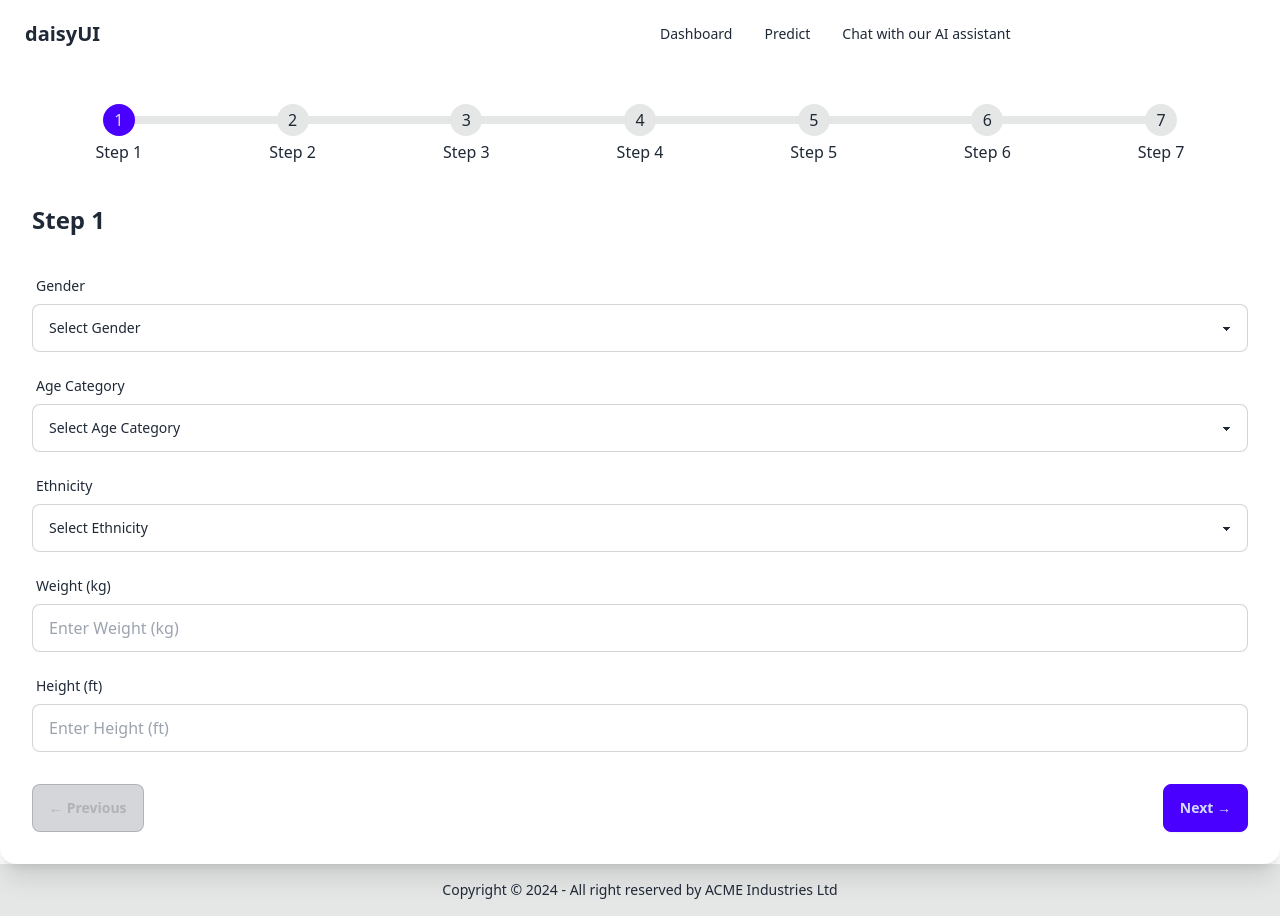
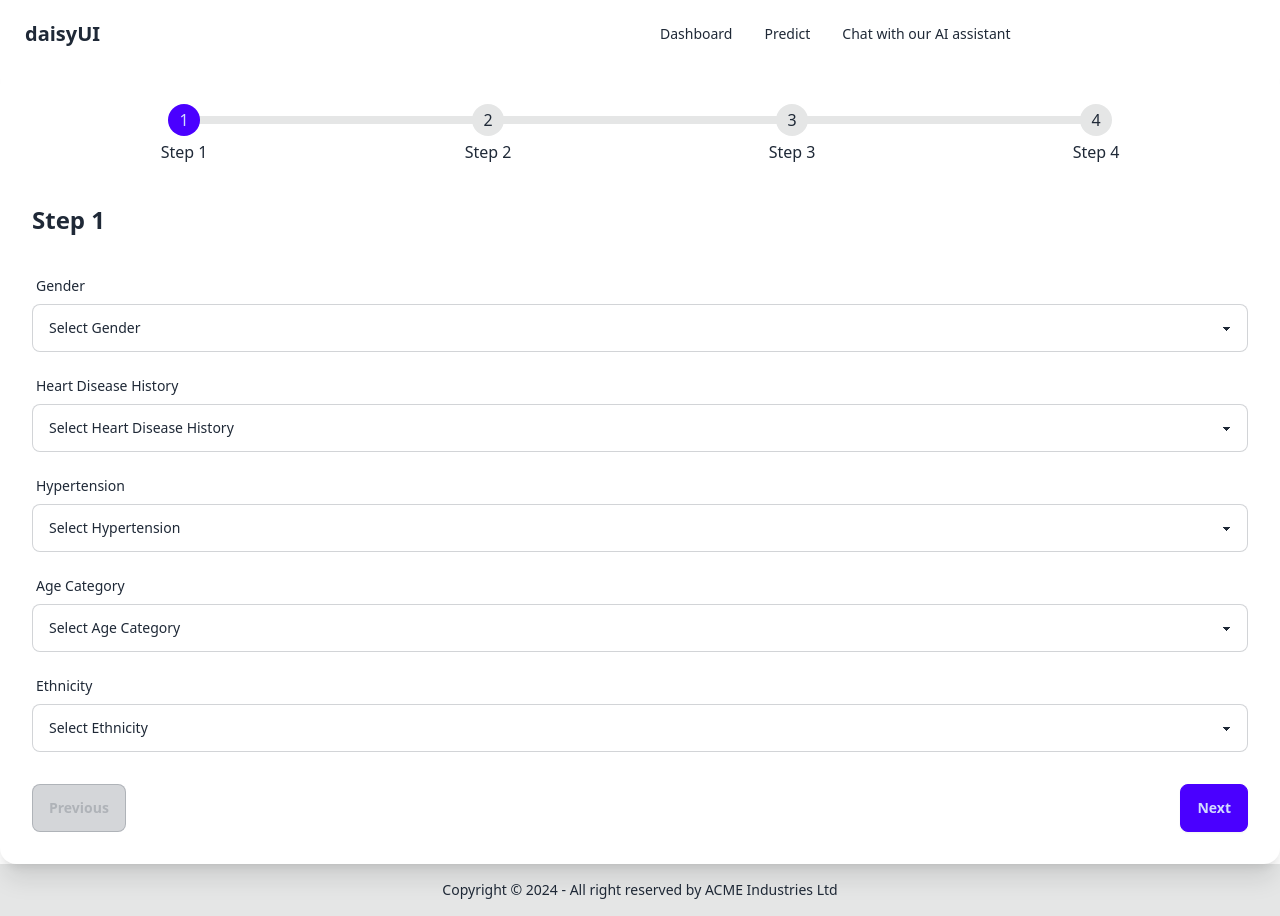
Before and after one commit to Visheshpgowda/disease-prediction-app, a React (Vite) app in the folder frontend/disease_prediction/: page /predict in a window 1280 px wide. Built offline with nearby package versions, Linux system fonts and the light colour scheme.

Commit message:
Update Predict.jsx

```diff
--- a/frontend/disease_prediction/src/components/Predict/Predict.jsx
+++ b/frontend/disease_prediction/src/components/Predict/Predict.jsx
@@ -1,68 +1,74 @@
 import React, { useState } from 'react';
+import axios from 'axios';
+
+const API_BASE_URL = 'http://localhost:5000';
 
 const Predict = () => {
     const [step, setStep] = useState(1);
     const [formData, setFormData] = useState({});
     const [errors, setErrors] = useState({});
+    const [isSubmitting, setIsSubmitting] = useState(false);
+    const [predictions, setPredictions] = useState({});
+    const [currentPrediction, setCurrentPrediction] = useState('');
 
     const formFields = {
         1: [
             { name: "Gender", label: "Gender", type: "select", options: ["Male", "Female"] },
+            { name: "HeartDisease", label: "Heart Disease History", type: "select", options: ["Yes", "No"] },
+            { name: "Hypertension", label: "Hypertension", type: "select", options: ["Yes", "No"] },
             {
                 name: "AgeCategory", label: "Age Category", type: "select",
                 options: ["0-9", "10-19", "20-24", "25-59", "60 or older"]
             },
             {
-                name: "ETHNICITY", label: "Ethnicity", type: "select",
+                name: "Ethnicity", label: "Ethnicity", type: "select",
                 options: ["Caucasian", "African American", "Asian", "Other"]
-            },
-            { name: "WeightInKilograms", label: "Weight (kg)", type: "number" },
-            { name: "HeightInFeet", label: "Height (ft)", type: "number" }
+            }
         ],
         2: [
+            { name: "WeightInKilograms", label: "Weight (kg)", type: "number" },
+            { name: "HeightInMeters", label: "Height (m)", type: "number" },
             { name: "BMI", label: "BMI", type: "number" },
-            { name: "BloodGlucoseLevel", label: "Blood Glucose Level", type: "number" },
-            { name: "HbA1cLevel", label: "HbA1c Level", type: "number" },
-            { name: "ChestScan", label: "Chest Scan", type: "select", options: ["Yes", "No"] },
-            {
-                name: "GeneralHealth", label: "General Health", type: "select",
-                options: ["Excellent", "Very good", "Good", "Fair", "Poor"]
-            }
+            { name: "blood_glucose_level", label: "Blood Glucose Level", type: "number" },
+            { name: "HbA1c_level", label: "HbA1c Level", type: "number" }
         ],
         3: [
-            { name: "SmokingStatus", label: "Smoking Status", type: "select", options: ["Current", "Former", "Never"] },
+            { name: "SmokerStatus", label: "Smoking Status", type: "select", options: ["Never smoked", "smokes", "Former smoker"] },
             { name: "AlcoholConsumption", label: "Alcohol Consumption", type: "select", options: ["Yes", "No"] },
-            { name: "PhysicalActivity", label: "Physical Activity (hours/week)", type: "number" }
+            { name: "PhysicalActivity", label: "Physical Activity (hours/week)", type: "number" },
+            { name: "SleepHours", label: "Sleep Hours (per night)", type: "number" }
         ],
         4: [
-            { name: "SleepHours", label: "Sleep Hours (per night)", type: "number" },
-            { name: "DietType", label: "Diet Type", type: "select", options: ["Vegetarian", "Non-Vegetarian", "Vegan"] }
-        ],
-        5: [
-            { name: "PollutionExposure", label: "Pollution Exposure", type: "select", options: ["Low", "Moderate", "High"] },
-            { name: "HousingCondition", label: "Housing Condition", type: "select", options: ["Good", "Average", "Poor"] }
-        ],
-        6: [
-            { name: "SymptomDuration", label: "Symptom Duration (days)", type: "number" },
-            { name: "PainSeverity", label: "Pain Severity", type: "select", options: ["None", "Mild", "Moderate", "Severe"] }
-        ],
-        7: [
-            { name: "FamilySupport", label: "Family Support", type: "select", options: ["Excellent", "Good", "Fair", "Poor"] },
-            { name: "EconomicStatus", label: "Economic Status", type: "select", options: ["High", "Medium", "Low"] }
+            { name: "ChestPain", label: "Chest Pain", type: "select", options: ["Yes", "No"] },
+            { name: "Breathlessness", label: "Breathlessness", type: "select", options: ["Yes", "No"] },
+            { name: "Fatigue", label: "Fatigue", type: "select", options: ["Yes", "No"] },
+            { name: "StressLevel", label: "Stress Level", type: "select", options: ["Low", "Medium", "High"] }
         ]
     };
 
     const totalSteps = Object.keys(formFields).length;
 
     const handleInputChange = (e) => {
-        setFormData({
+        const { name, value } = e.target;
+        let updatedFormData = {
             ...formData,
-            [e.target.name]: e.target.value
+            [name]: value
+        };
+
+        if (name === "WeightInKilograms" || name === "HeightInMeters") {
+            const weight = name === "WeightInKilograms" ? Number(value) : Number(formData.WeightInKilograms);
+            const height = name === "HeightInMeters" ? Number(value) : Number(formData.HeightInMeters);
+
+            if (weight && height) {
+                updatedFormData.BMI = (weight / (height * height)).toFixed(2);
+            }
+        }
+
+        setFormData(updatedFormData);
+        setErrors({
+            ...errors,
+            [name]: ""
         });
-        setErrors((prevErrors) => ({
-            ...prevErrors,
-            [e.target.name]: ""
-        }));
     };
 
     const validateFields = () => {
@@ -91,30 +97,132 @@ const Predict = () => {
         }
     };
 
-    const handleSubmit = () => {
-        if (validateFields()) {
-            console.log('Submitted data:', formData);
-            alert("Form submitted successfully!");
+    const predictDisease = async (disease) => {
+        setCurrentPrediction(disease);
+        const endpoint = {
+            'Heart Disease': '/heartpredict',
+            'Diabetes': '/diabetespredict',
+            'Stroke': '/strokepredict',
+            'Asthma': '/asthmapredict'
+        }[disease];
+
+        try {
+            const response = await axios.post(`${API_BASE_URL}${endpoint}`, formData);
+            setPredictions(prev => ({
+                ...prev,
+                [disease]: {
+                    prediction: response.data.prediction === 1 ? "Positive" : "Negative",
+                    probability: response.data.probability
+                }
+            }));
+        } catch (error) {
+            console.error(`Error predicting ${disease}:`, error);
+            setPredictions(prev => ({
+                ...prev,
+                [disease]: {
+                    error: true,
+                    message: error.response?.data?.error || 'Prediction failed'
+                }
+            }));
         }
     };
 
-    const getStepColor = (stepNumber) => {
-        if (stepNumber < step) return "step-primary";
-        if (stepNumber === step) return "step-primary";
-        return "";
+    const handleSubmit = async () => {
+        if (validateFields()) {
+            setIsSubmitting(true);
+
+            const diseases = ['Heart Disease', 'Diabetes', 'Stroke', 'Asthma'];
+
+            for (const disease of diseases) {
+                await predictDisease(disease);
+                await new Promise(resolve => setTimeout(resolve, 1000));
+            }
+
+            setIsSubmitting(false);
+        }
     };
+
+    if (isSubmitting) {
+        return (
+            <div className="card w-full bg-base-100 shadow-xl h-screen">
+                <div className="card-body items-center text-center">
+                    <h2 className="card-title text-2xl mb-6">Analyzing Your Health Data</h2>
+                    <div className="space-y-6">
+                        {['Heart Disease', 'Diabetes', 'Stroke', 'Asthma'].map((disease) => (
+                            <div key={disease} className="flex items-center space-x-4">
+                                {currentPrediction === disease ? (
+                                    <span className="loading loading-spinner loading-md"></span>
+                                ) : predictions[disease] ? (
+                                    <div className="badge badge-success">✓</div>
+                                ) : (
+                                    <div className="badge badge-ghost">•</div>
+                                )}
+                                <span className="text-lg">
+                                    {disease} Analysis
+                                    {predictions[disease] && (
+                                        <span className="ml-2 text-success">Complete!</span>
+                                    )}
+                                </span>
+                            </div>
+                        ))}
+                    </div>
+                </div>
+            </div>
+        );
+    }
+
+    if (Object.keys(predictions).length > 0) {
+        return (
+            <div className="card w-full bg-base-100 shadow-xl">
+                <div className="card-body">
+                    <h2 className="card-title text-2xl mb-6">Prediction Results</h2>
+                    <div className="grid gap-4 md:grid-cols-2">
+                        {Object.entries(predictions).map(([disease, result]) => (
+                            <div key={disease} className={`alert ${result.prediction === "Positive" ? "alert-error" : "alert-success"}`}>
+                                <div>
+                                    <h3 className="font-bold">{disease}</h3>
+                                    {result.error ? (
+                                        <div className="text-error">
+                                            {result.message}
+                                        </div>
+                                    ) : (
+                                        <div className="text-sm">
+                                            Result: {result.prediction}
+                                            {result.probability && (
+                                                <div>Probability: {(result.probability * 100).toFixed(1)}%</div>
+                                            )}
+                                        </div>
+                                    )}
+                                </div>
+                            </div>
+                        ))}
+                    </div>
+                    <button
+                        onClick={() => {
+                            setIsSubmitting(false);
+                            setPredictions({});
+                            setStep(1);
+                            setFormData({});
+                        }}
+                        className="btn btn-primary mt-6 w-full"
+                    >
+                        Start New Prediction
+                    </button>
+                </div>
+            </div>
+        );
+    }
 
     return (
         <div className="card w-full bg-base-100 shadow-xl">
             <div className="card-body">
                 <ul className="steps steps-horizontal w-full mb-8">
-                    {Object.keys(formFields).map((stepNum) => (
+                    {Array.from({ length: totalSteps }).map((_, idx) => (
                         <li
-                            key={stepNum}
-                            className={`step ${getStepColor(parseInt(stepNum))}`}
-                            data-content={stepNum}
+                            key={idx}
+                            className={`step ${idx + 1 <= step ? 'step-primary' : ''}`}
                         >
-                            Step {stepNum}
+                            Step {idx + 1}
                         </li>
                     ))}
                 </ul>
@@ -149,10 +257,13 @@ const Predict = () => {
                                     value={formData[field.name] || ''}
                                     className="input input-bordered w-full"
                                     placeholder={`Enter ${field.label}`}
+                                    step="any"
                                 />
                             )}
                             {errors[field.name] && (
-                                <p className="text-red-500 text-sm mt-1">{errors[field.name]}</p>
+                                <label className="label">
+                                    <span className="label-text-alt text-error">{errors[field.name]}</span>
+                                </label>
                             )}
                         </div>
                     ))}
@@ -164,7 +275,7 @@ const Predict = () => {
                         disabled={step === 1}
                         className="btn btn-outline"
                     >
-                        ← Previous
+                        Previous
                     </button>
 
                     {step === totalSteps ? (
@@ -172,14 +283,14 @@ const Predict = () => {
                             onClick={handleSubmit}
                             className="btn btn-primary"
                         >
-                            Submit →
+                            Submit
                         </button>
                     ) : (
                         <button
                             onClick={nextStep}
                             className="btn btn-primary"
                         >
-                            Next →
+                            Next
                         </button>
                     )}
                 </div>
```
